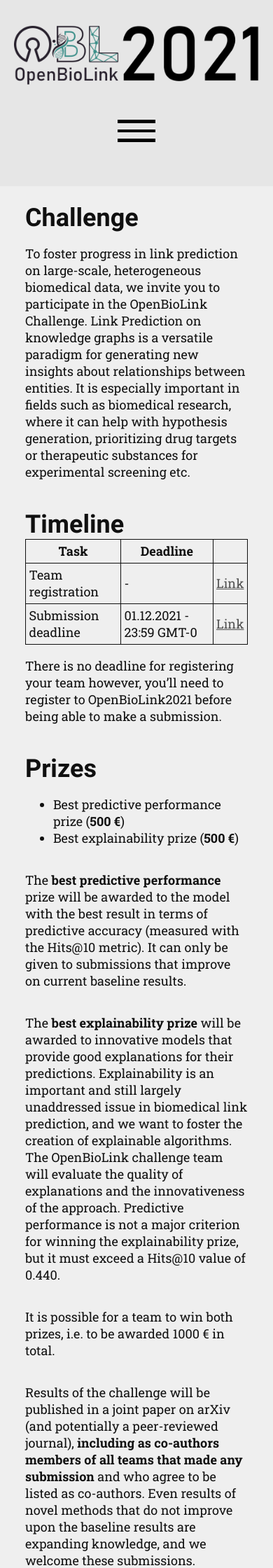
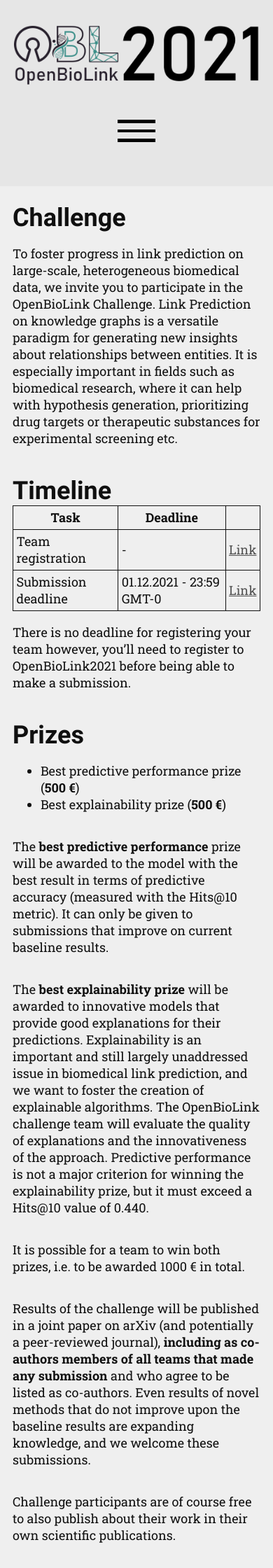
Before and after one commit to OpenBioLink/openbiolink.github.io, a Jekyll site: the page built from challenge.md, in a window 390 px wide. Shown: the top 2240 px of the page at 70% size. Built offline with Jekyll 4.4.1, drawn with Linux system fonts in a browser that asks for light colours; grey boxes are pictures that could not be loaded.

Commit message:
overflow x scroll tables and formulas for mobile

```diff
--- a/_sass/_page.scss
+++ b/_sass/_page.scss
@@ -8,7 +8,7 @@
 	background: inherit;
     color: var(--c-pageText);
     justify-self: center;
-    padding: 0 2rem;
+    padding: 0 1rem;
     max-width: 1000px;
     @include flexbox{
         flex-direction: column;
@@ -44,4 +44,14 @@
         margin-right:auto;
         margin-bottom: 0px;
     }
+
+    .formula-wrapper{
+        width: calc(100vw - 2rem);
+        overflow-x: auto;
+    }
+
+    .table-wrapper{
+        width: calc(100vw - 2rem);
+        overflow-x: auto;
+    }
 }
--- a/challenge.md
+++ b/challenge.md
@@ -10,11 +10,14 @@
 
 # Timeline
 
+<div class="table-wrapper" markdown="block">
 
 | Task                      |     Deadline              |                                               |
 |---------------------------|---------------------------|-----------------------------------------------|
 | Team registration         |            -              |  [Link](https://forms.gle/nJZACsSN7RUQM7xM7)  |
 | Submission deadline       | 01.12.2021 - 23:59 GMT-0  |  [Link](https://forms.gle/ucNpmMKVVUfgtGzj6)  |
+
+</div>
 
 There is no deadline for registering your team however, you'll need to register to OpenBioLink2021 before being able to make a submission.
 
@@ -37,6 +40,8 @@
 
 The code of our embedding baseline models is located [here](https://github.com/nomisto/openbiolink-2021-embedding-baseline), the code for our explainable baseline is located [here](https://github.com/nomisto/openbiolink-2021-symbolic-baseline).
 
+<div class="table-wrapper" markdown="block">
+
 | Model          | Hits@10 | Explainable? | Paper |
 |----------------|---------|--------------|-------|
 | DistMult       | 0.542   |              | [here](https://arxiv.org/pdf/1412.6575.pdf) |
@@ -47,6 +52,8 @@
 | TransE         | 0.446   |              | [here](https://papers.nips.cc/paper/2013/file/1cecc7a77928ca8133fa24680a88d2f9-Paper.pdf) |
 | RESCAL*        | 0.408   |              | [here](https://icml.cc/2011/papers/438_icmlpaper.pdf) |
 | TransR*        | 0.247   |              | [here](https://iie-liuyong.github.io/files/PCS-le.pdf) |
+
+</div>
 
 *Models of the [dgl-ke](https://github.com/awslabs/dgl-ke) framework, which are under suspicion to be bugged, see this [issue](https://github.com/awslabs/dgl-ke/issues/225).
 
```
Also changed, not shown: dataset.md (+4 -0 lines), participation.md (+8 -0 lines).
